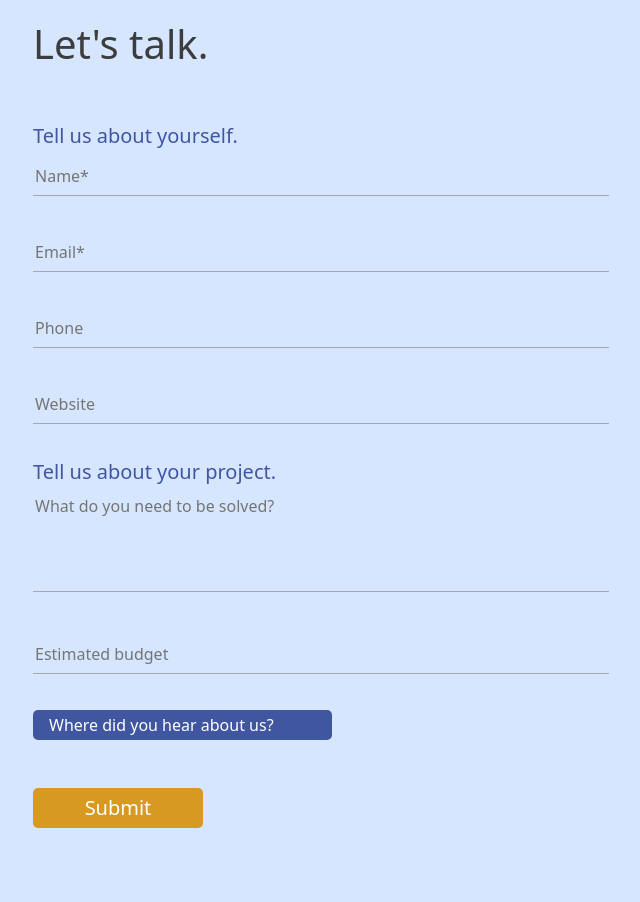
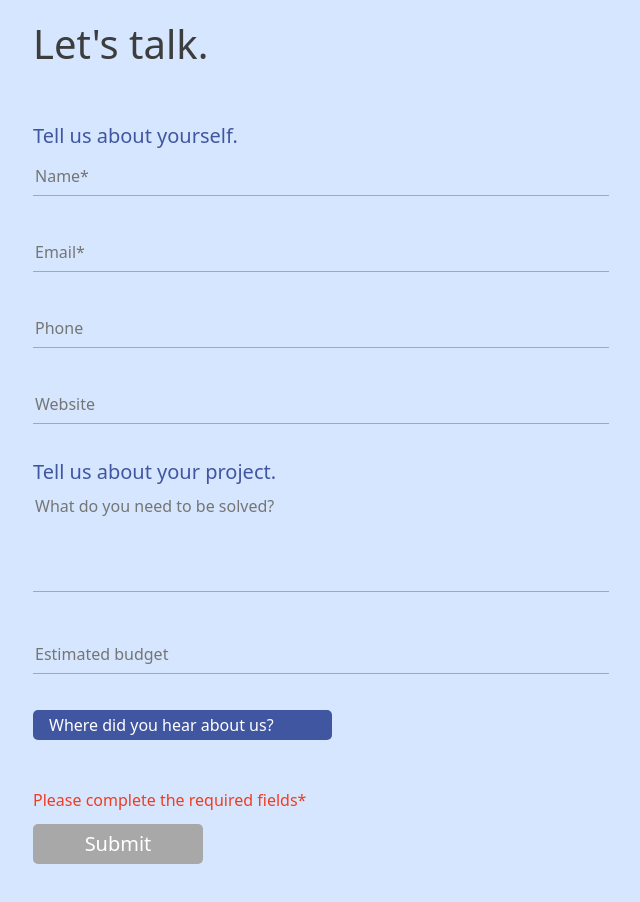
Before and after one commit to vaheaslanyan/urartusoftware-ui, an Angular app: page /contact in a window 1280 px wide. Shown: the part 220-1122 px from the top of the page, without its empty margins (319-959 px from the left). Built offline with nearby package versions, Linux system fonts and the light colour scheme.

Commit message:
Add validation on submit in contact form component

```diff
--- a/src/app/components/contact/contact-form/contact-form.component.html
+++ b/src/app/components/contact/contact-form/contact-form.component.html
@@ -1,4 +1,4 @@
-<form (submit)="submit()">
+<form #contactForm="ngForm" (ngSubmit)="submitForm(contactForm.value)">
   <h5>Tell us about yourself.</h5>
   <div>
     <input
@@ -87,9 +87,13 @@
       </option>
     </select>
   </div>
+  <div class="input-error-div">
+    <div *ngIf="contactForm.invalid!">Please complete the required fields*</div>
+  </div>
   <app-custom-button
     [name]="'Submit'"
     [style]="buttonStyle"
     [type]="'submit'"
+    [isDisabled]="contactForm.invalid!"
   ></app-custom-button>
 </form>
--- a/src/app/components/contact/contact-form/contact-form.component.ts
+++ b/src/app/components/contact/contact-form/contact-form.component.ts
@@ -1,4 +1,4 @@
-import { Component } from '@angular/core';
+import { Component, OnInit } from '@angular/core';
 import { ButtonStyleEnum } from 'src/app/models/ButtonStyleEnum';
 
 @Component({
@@ -6,7 +6,7 @@ import { ButtonStyleEnum } from 'src/app/models/ButtonStyleEnum';
   templateUrl: './contact-form.component.html',
   styleUrls: ['./contact-form.component.scss']
 })
-export class ContactFormComponent {
+export class ContactFormComponent implements OnInit {
   buttonStyle = ButtonStyleEnum.SECONDARY;
 
   namePattern = "[a-zA-Z\\s]+";
@@ -14,14 +14,11 @@ export class ContactFormComponent {
   websiteUrlPattern = "(https?://)?([\\da-z.-]+)\\.([a-z.]{2,6})[/\\w .-]*/?";
   businessSources = ['Seach Engine (Google, etc.)', 'Social Media (LinkedIn, Twitter, etc.)', 'Referral', 'Other'];
 
-  submitted = false;
-
-
   constructor() {}
 
   ngOnInit(): void {}
 
-  submit() {
-    console.log('this');
+  submitForm(formValue: any): void {
+    console.log(formValue);
   }
 }
--- a/src/app/components/contact/contact.component.ts
+++ b/src/app/components/contact/contact.component.ts
@@ -7,18 +7,8 @@ import { ButtonStyleEnum } from 'src/app/models/ButtonStyleEnum';
   styleUrls: ['./contact.component.scss'],
 })
 export class ContactComponent implements OnInit {
-  buttonStyle = ButtonStyleEnum.SECONDARY;
-
-  namePattern = "[a-zA-Z\\s]+";
-  phonePattern = "[- +()0-9]+";
-  websiteUrlPattern = "(https?://)?([\\da-z.-]+)\\.([a-z.]{2,6})[/\\w .-]*/?";
-
 
   constructor() {}
 
   ngOnInit(): void {}
-
-  submit() {
-    console.log('this');
-  }
 }
--- a/src/app/components/shared/custom-button/custom-button.component.scss
+++ b/src/app/components/shared/custom-button/custom-button.component.scss
@@ -38,5 +38,9 @@ button:hover {
 }
 
 .cb-disabled {
-  background-color: var(--color-forground-quartiary) !important;
+  background-color: var(--color-foreground-quartiary) !important;
 }
+
+.cb-disabled:hover {
+  box-shadow: none;
+}
```
